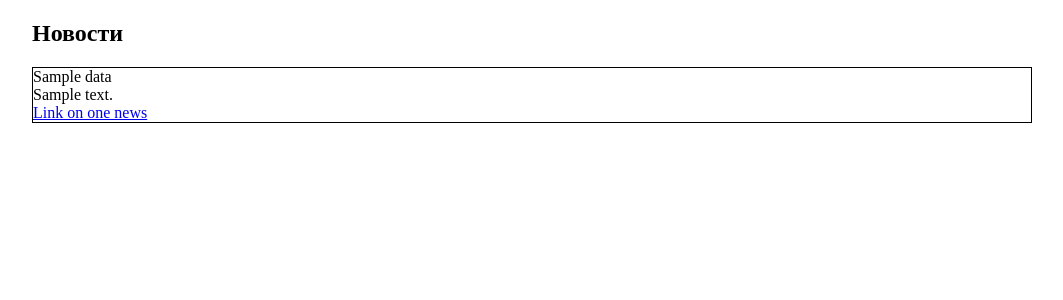
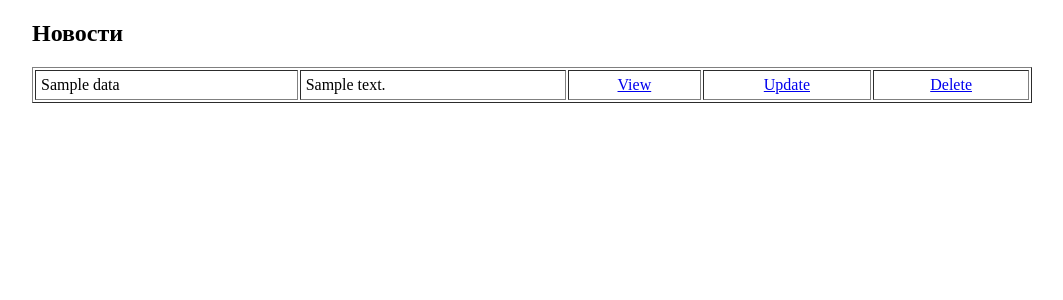
Before and after one commit to kabakov-developer/mvc-project, a PHP site: template Views/News/list.php in a window 1280 px wide. Shown: the top 300 px of the page, without its empty margins (108-1171 px from the left). Run offline with PHP 8.4, Linux system fonts and the light colour scheme; the template is opened without the code that fills it: most values are stand-ins (such as "Sample title", 1, 10 or a date in 2020).

Commit message:
add oportunity update

```diff
--- a/Views/News/list.php
+++ b/Views/News/list.php
@@ -8,20 +8,21 @@
 </div>
 
 <div class="news-block container">
-	<?php foreach ($data as $item): ?>
-		<div class="news-item" style="border: 1px solid black">
-			<div class="title">
-				<span><?= $item['title']; ?></span>
-			</div>
-
-			<div class="description">
-				<span><?= $item['description']; ?></span>
-			</div>
-
-			<div>
-				<!-- <a href="/item/<?= $item['id'] ?>">Link on one news</a> -->
-				<a href="/item?id=<?= $item['id'] ?>">Link on one news</a>
-			</div>
-		</div>
-	<?php endforeach ?>
+	<table border="1" width="100%" cellpadding="5" cellpadding="3">
+		<?php foreach ($data as $item): ?>
+			<tr>
+				<td><?= $item['title']; ?></td>
+				<td><?= $item['description']; ?></td>
+				<td align="center">
+					<a href="/item?id=<?= $item['id'] ?>">View</a>
+				</td>
+				<td align="center">
+					<a href="/update?id=<?= $item['id'] ?>">Update</a>
+				</td>
+				<td align="center">
+					<a href="#">Delete</a>
+				</td>
+			</tr>
+		<?php endforeach ?>
+	</table>
 </div>
```
Also changed, not shown: Controllers/newsController.php (+19 -0 lines), Models/Model.php (+18 -1 lines), Views/News/update.php (added, +20 -0 lines), config/routes.json (+7 -6 lines).
